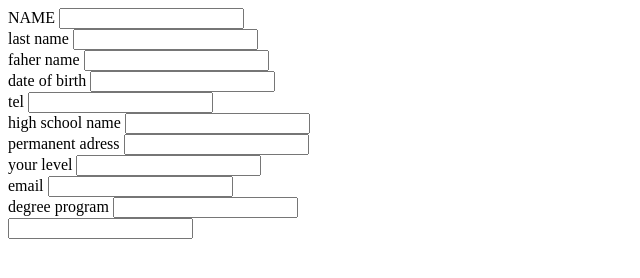
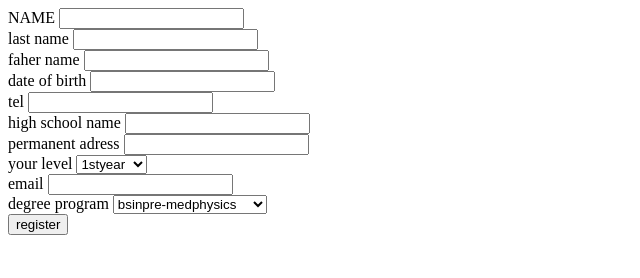
Before and after one commit to visalakshi123/uxfactory_regular, a plain HTML site: page assignment/assignment1.html in a window 1280 px wide. Shown: the whole page, without its empty margins (0-640 px from the left). Drawn offline with Linux system fonts and the light colour scheme.

Commit message:
assignment

```diff
--- a/assignment/assignment1.html
+++ b/assignment/assignment1.html
@@ -9,24 +9,35 @@
     <form>
        <div><label for="name">NAME</label>
         <input type="text" id="name"></div>
-       <div><label for ="last name">last name</label>
-        <input type="text" id="last name"></div>
-        <div><label for="fater name">faher name</label>
-        <input type="text" id="father name"></div>
-        <div><label for="date of birth">date of birth</label>
-        <input type="text" id="month date year"></div>
+       <div><label for ="lastName">last name</label>
+        <input type="text" id="lastName"></div>
+        <div><label for="faterName">faher name</label>
+        <input type="text" id="fatherName"></div>
+        <div><label for="dateOfBirth">date of birth</label>
+        <input type="text" id="monthDateYear"></div>
         <div><label for="tel">tel</label>
         <input type="text" id="tel"></div>
-        <div><label for="high school name">high school name</label>
-        <input type="text" id="high school name"></div>
-        <div><label for="permanent adress">permanent adress</label>
-        <input type="text" id="permanent adress"></div>
-        <div><label for="your level">your level</label>
-        <input type="text" id="your level"></div>
+        <div><label for="highSchoolName">high school name</label>
+        <input type="text" id="highSchoolName"></div>
+        <div><label for="permanentAdress">permanent adress</label>
+        <input type="text" id="permanentAdress"></div>
+        <div><label for="yourLevel">your level</label>
+            <select id="yourLevel">
+                <option value="1styear">1styear</option>
+                <option value="2ndyear">2ndyear</option>
+                <option value="3rdyear">3rdyear</option>
+                <option value="4thyear">4thyear</option>
+            </select></div>
         <div><label for="email">email</label>
         <input type="email" id="email"></div>
-        <div><label for="degree program">degree program</label>
-        <input type="bs in pre-med physics" id="degree program"></div>
+        <div><label for="degreeProgram">degree program</label>
+            <select id="degreeProgrm">
+                <option value="bsinpre-medphysics">bsinpre-medphysics</option>
+                <option value="bsinpre-medchemistry">bsinpre-medchemistry</option>
+                <option value="bsinpre-medmaths">bsinpre-medmaths</option>
+                <option value="bsinpre-medzoology">bsinpre-medzoology</option>
+            </select></div>
+        <button type="button" onclick="thisisbutton">register</button>
     </form>
-    <input type="regular">
+
 </body>
```
Also changed, not shown: practical3/images/basichtmltags.html (renamed from practical3/basichtmltags.html), practical3/images/basicshtml.html (renamed from practical3/basicshtml.html), practical3/images/tags.html (renamed from practical3/tags.html), practical3/pratical4/divtag.html (added).
